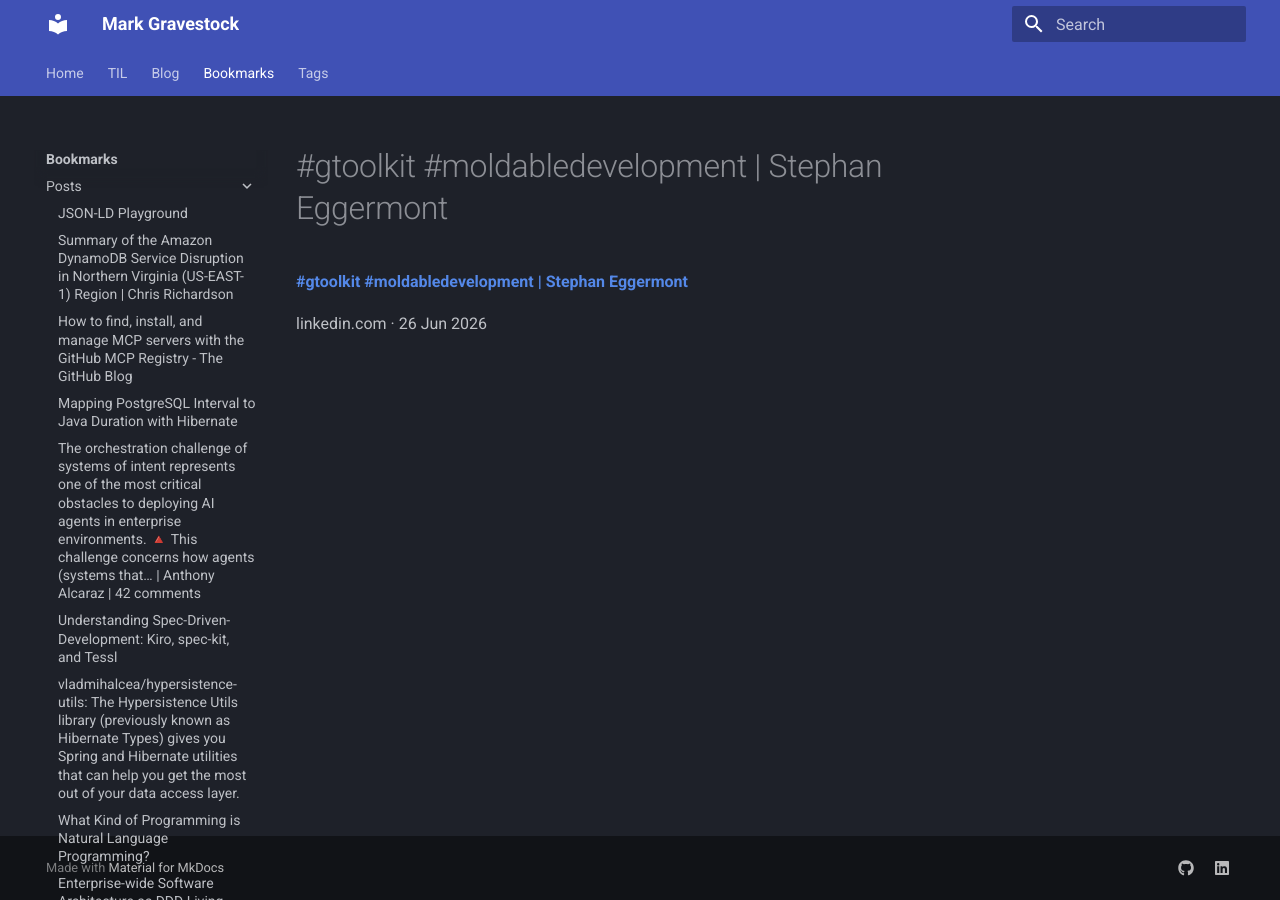
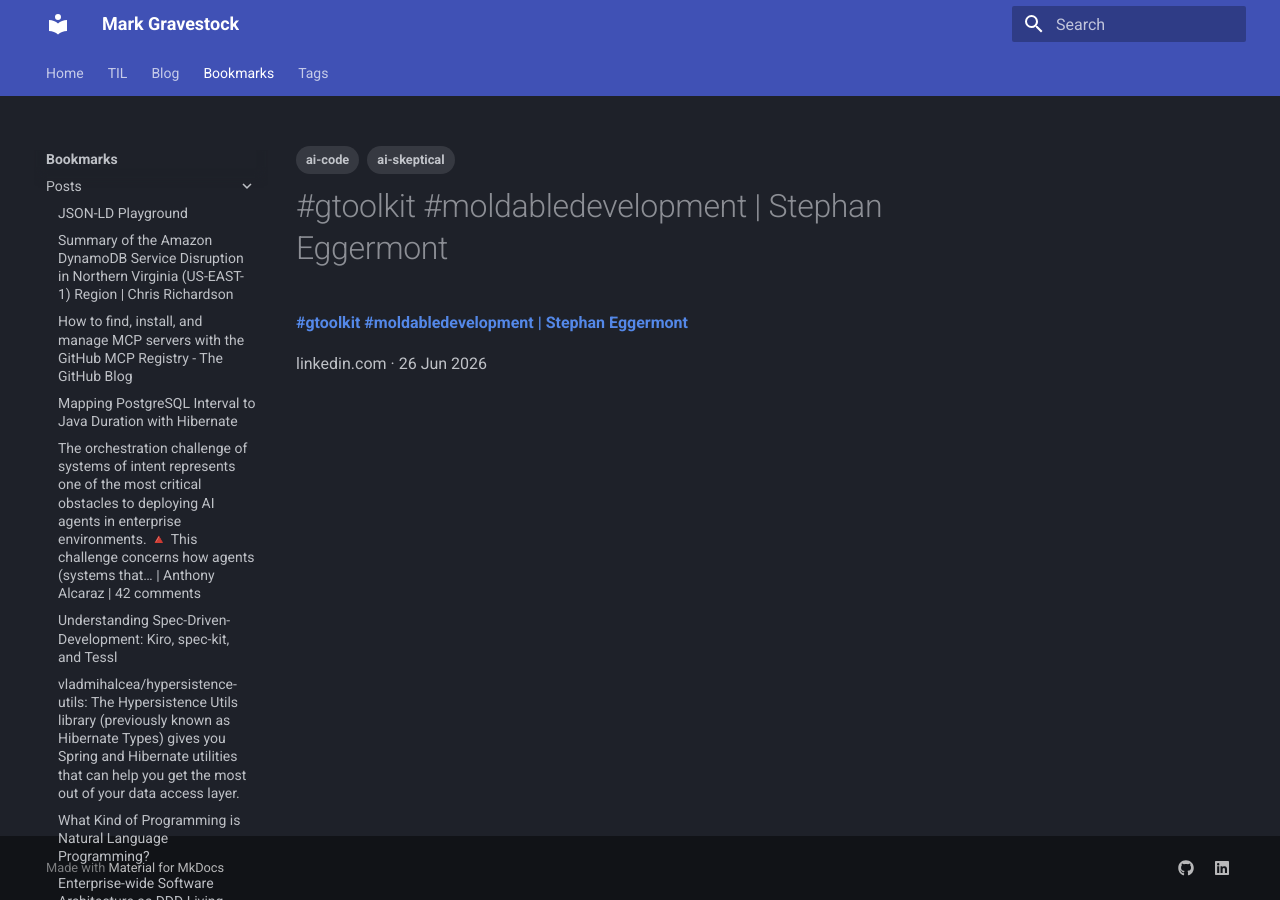
Before and after one commit to MarkGravestock/personal-site, an MkDocs documentation site: the page built from docs/bookmarks/posts/2026-06-26-gtoolkit-moldabledevelopment-stephan-eggermont.md, in a window 1280 px wide. Built offline with MkDocs 1.6.1 and Material for MkDocs 9.7.7, drawn with Linux system fonts in a browser that asks for light colours.

Commit message:
chore: update bookmarks 2026-07-04

```diff
--- a/docs/bookmarks/index.md
+++ b/docs/bookmarks/index.md
@@ -5,13 +5,35 @@ title: Bookmarks
 
 A collection of useful things I've found on the web.
 
+## July 2026
+
+<div class="grid cards" markdown>
+
+- **[There are two important things happening in AI right now, and nobody has put them together. At the cutting edge, agent builders are converging on the same discovery: the simplest way to give an… | Tony Seale | 177 comments](posts/2026-07-04-there-are-two-important-things-happening-in-ai-rig.md)**
+
+    linkedin.com · 4 Jul
+
+- **[Lately I wrote a few sarcastic posts about AI companies (the virtue-signaling one especially) that got me labeled "another anti-AI guy" in the replies. That's about as far from the truth as it gets.… | Vlad Khononov | 12 comments](posts/2026-07-04-lately-i-wrote-a-few-sarcastic-posts-about-ai-comp.md)**
+
+    linkedin.com · 4 Jul
+
+- **[What the hell is a loop, anyway? | Laurie Voss | 37 comments](posts/2026-07-04-what-the-hell-is-a-loop-anyway-laurie-voss-37-comm.md)**
+
+    linkedin.com · 4 Jul
+
+</div>
+
 ## June 2026
 
 <div class="grid cards" markdown>
 
+- **[Quoting Jon Udell](posts/2026-06-29-quoting-jon-udell.md)**
+
+    `#Inoreader` · simonwillison.net · 29 Jun
+
 - **[#gtoolkit #moldabledevelopment | Stephan Eggermont](posts/2026-06-26-gtoolkit-moldabledevelopment-stephan-eggermont.md)**
 
-    linkedin.com · 26 Jun
+    `#ai-code` `#ai-skeptical` · linkedin.com · 26 Jun
 
 - **[Loop-Engineering-IEEE.pdf](posts/2026-06-25-loop-engineering-ieee-pdf.md)**
 
--- a/docs/bookmarks/posts/2026-06-26-gtoolkit-moldabledevelopment-stephan-eggermont.md
+++ b/docs/bookmarks/posts/2026-06-26-gtoolkit-moldabledevelopment-stephan-eggermont.md
@@ -1,6 +1,9 @@
 ---
 title: "#gtoolkit #moldabledevelopment | Stephan Eggermont"
 date: 2026-06-26
+tags:
+  - ai-code
+  - ai-skeptical
 ---
 
 **[#gtoolkit #moldabledevelopment | Stephan Eggermont](https://www.linkedin.com/posts/stephan-eggermont-825a001_gtoolkit-moldabledevelopment-share-7475976027748614144-_SGN/?utm_source=share&utm_medium=member_android&rcm=ACoAAACmXf4B8_MddEQprP34eTYn-rbE--Vn5Ic)**
--- /dev/null
+++ b/docs/bookmarks/posts/2026-07-04-lately-i-wrote-a-few-sarcastic-posts-about-ai-comp.md
@@ -0,0 +1,8 @@
+---
+title: "Lately I wrote a few sarcastic posts about AI companies (the virtue-signaling one especially) that got me labeled \"another anti-AI guy\" in the replies. That's about as far from the truth as it gets.… | Vlad Khononov | 12 comments"
+date: 2026-07-04
+---
+
+**[Lately I wrote a few sarcastic posts about AI companies (the virtue-signaling one especially) that got me labeled "another anti-AI guy" in the replies. That's about as far from the truth as it gets.… | Vlad Khononov | 12 comments](https://www.linkedin.com/posts/vladikk_lately-i-wrote-a-few-sarcastic-posts-about-share-7478814714735542272-Vwn0/?utm_source=share&utm_medium=member_android&rcm=ACoAAACmXf4B8_MddEQprP34eTYn-rbE--Vn5Ic)**
+
+linkedin.com · 4 Jul 2026
--- /dev/null
+++ b/docs/bookmarks/posts/2026-07-04-there-are-two-important-things-happening-in-ai-rig.md
@@ -0,0 +1,8 @@
+---
+title: "There are two important things happening in AI right now, and nobody has put them together. At the cutting edge, agent builders are converging on the same discovery: the simplest way to give an… | Tony Seale | 177 comments"
+date: 2026-07-04
+---
+
+**[There are two important things happening in AI right now, and nobody has put them together. At the cutting edge, agent builders are converging on the same discovery: the simplest way to give an… | Tony Seale | 177 comments](https://www.linkedin.com/posts/tonyseale_there-are-two-important-things-happening-share-7478553770008743937-7S5U/?utm_source=share&utm_medium=member_desktop&rcm=ACoAAACmXf4B8_MddEQprP34eTYn-rbE--Vn5Ic)**
+
+linkedin.com · 4 Jul 2026
```
Also changed, not shown: docs/bookmarks/posts/2026-06-29-quoting-jon-udell.md (added, +10 -0 lines), docs/bookmarks/posts/2026-07-04-what-the-hell-is-a-loop-anyway-laurie-voss-37-comm.md (added, +8 -0 lines).
